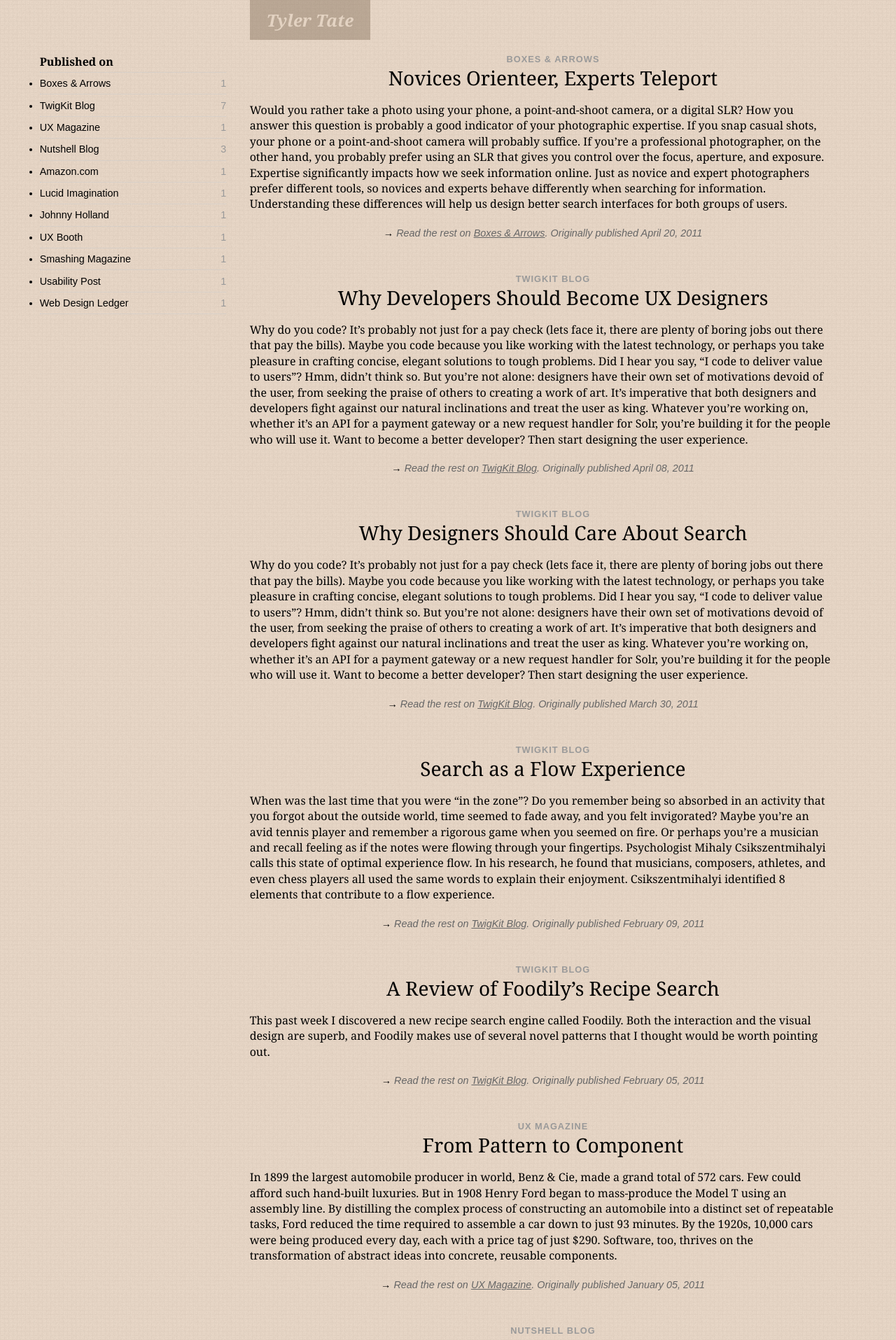
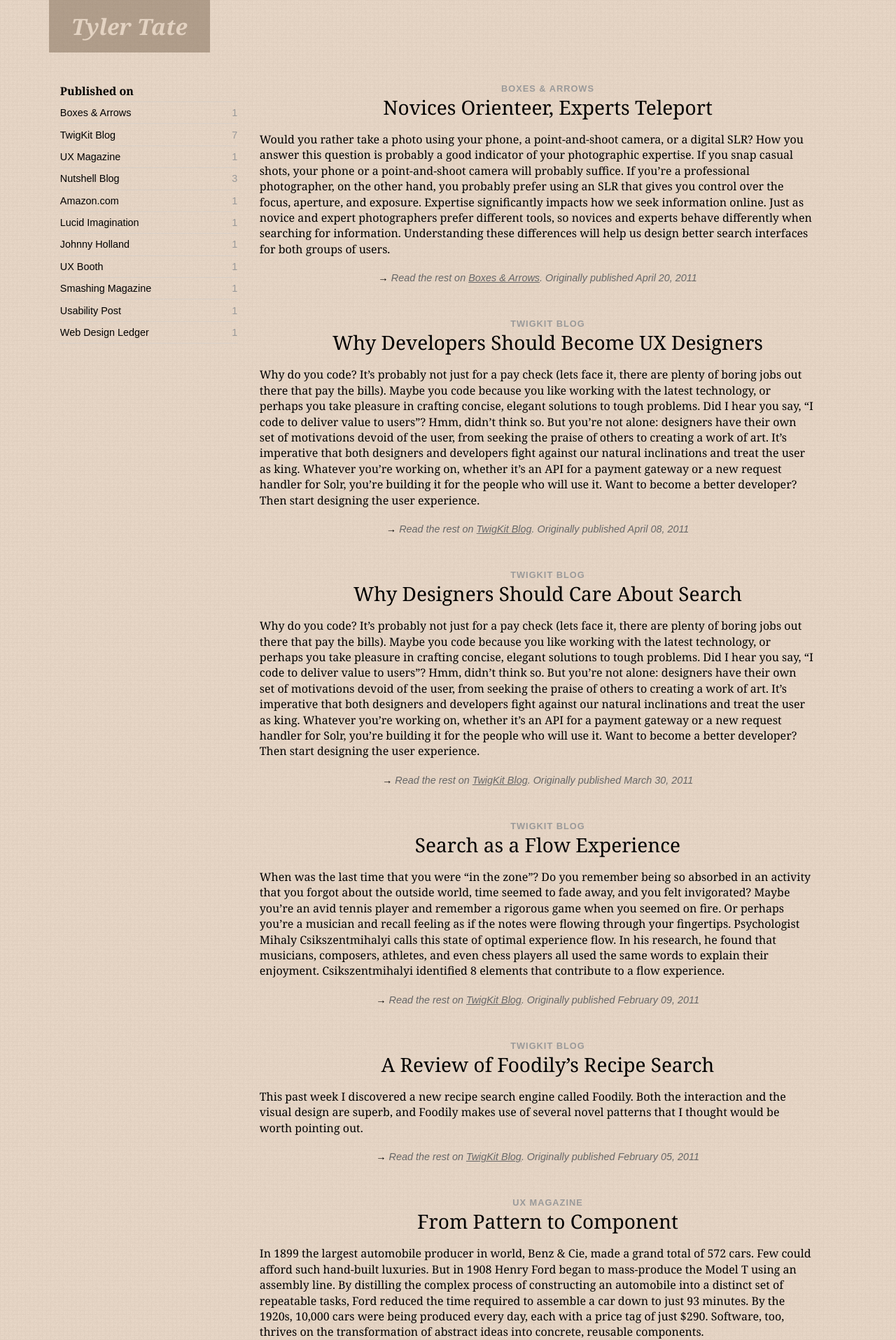
Before and after one commit to SeriouslyInc/tylertate, a Jekyll site: the page built from index.html, in a window 1280 px wide. Shown: the top 1915 px of the page at 70% size. Built offline with Jekyll 4.4.1, drawn with Linux system fonts in a browser that asks for light colours; nearby versions of some CDN libraries.

Commit message:
Left-aligning logo

```diff
--- a/_includes/header.html
+++ b/_includes/header.html
@@ -1,5 +1,3 @@
 <header id="top">
-	<section id="logo">
-		<h1>Tyler Tate</h1>
-	</section>
+	<h1>Tyler Tate</h1>
 </header>
--- a/resources/css/main.css
+++ b/resources/css/main.css
@@ -23,7 +23,7 @@ body {
 .center {
   position: relative;
   overflow: hidden;
-  max-width: 1200px;
+  max-width: 1140px;
   min-width: 720px;
   padding: 0 20px;
   margin: 0 auto;
@@ -40,27 +40,25 @@ body {
 header#top {
   position: relative;
   overflow: hidden;
-  max-width: 1200px;
+  max-width: 1140px;
   min-width: 720px;
   padding: 0 20px;
   margin: 0 auto;
+  margin-bottom: 1.5em;
 }
-header#top #logo {
-  display: inline;
-  float: left;
-  width: 72.22222222222221%;
-  margin: 0 1.3888888888888888%;
-  float: right;
-}
-header#top #logo h1 {
+header#top h1 {
   float: left;
   font-style: italic;
   padding: 0.5em 1em;
   color: #e4d4c2;
   background-color: #634d36;
-  opacity: 0.33;
-  filter: alpha "(opacity = 0.33)";
+  opacity: 0.4;
+  filter: alpha "(opacity = 0.4)";
   -webkit-transition: opacity 0.2s ease-out;
+}
+header#top h1:hover {
+  opacity: 0.66;
+  filter: alpha "(opacity = 0.66)";
 }
 header#top p#tagline {
   display: inline;
@@ -86,7 +84,7 @@ header#top p#tagline span {
 section#writing {
   position: relative;
   overflow: hidden;
-  max-width: 1200px;
+  max-width: 1140px;
   min-width: 720px;
   padding: 0 20px;
   margin: 0 auto;
@@ -104,6 +102,7 @@ section#writing aside ul#publisher {
   border-top: 1px dotted #ccc;
 }
 section#writing aside ul#publisher li {
+  list-style: none outside none;
   border-bottom: 1px dotted #ccc;
   padding: 0.5em 0;
   font-family: sans-serif;
@@ -171,7 +170,7 @@ section#writing section#articles article section p.categories {
 section#speaking {
   position: relative;
   overflow: hidden;
-  max-width: 1200px;
+  max-width: 1140px;
   min-width: 720px;
   padding: 0 20px;
   margin: 0 auto;
```
Also changed, not shown: resources/css/main.less (+7 -7 lines).
